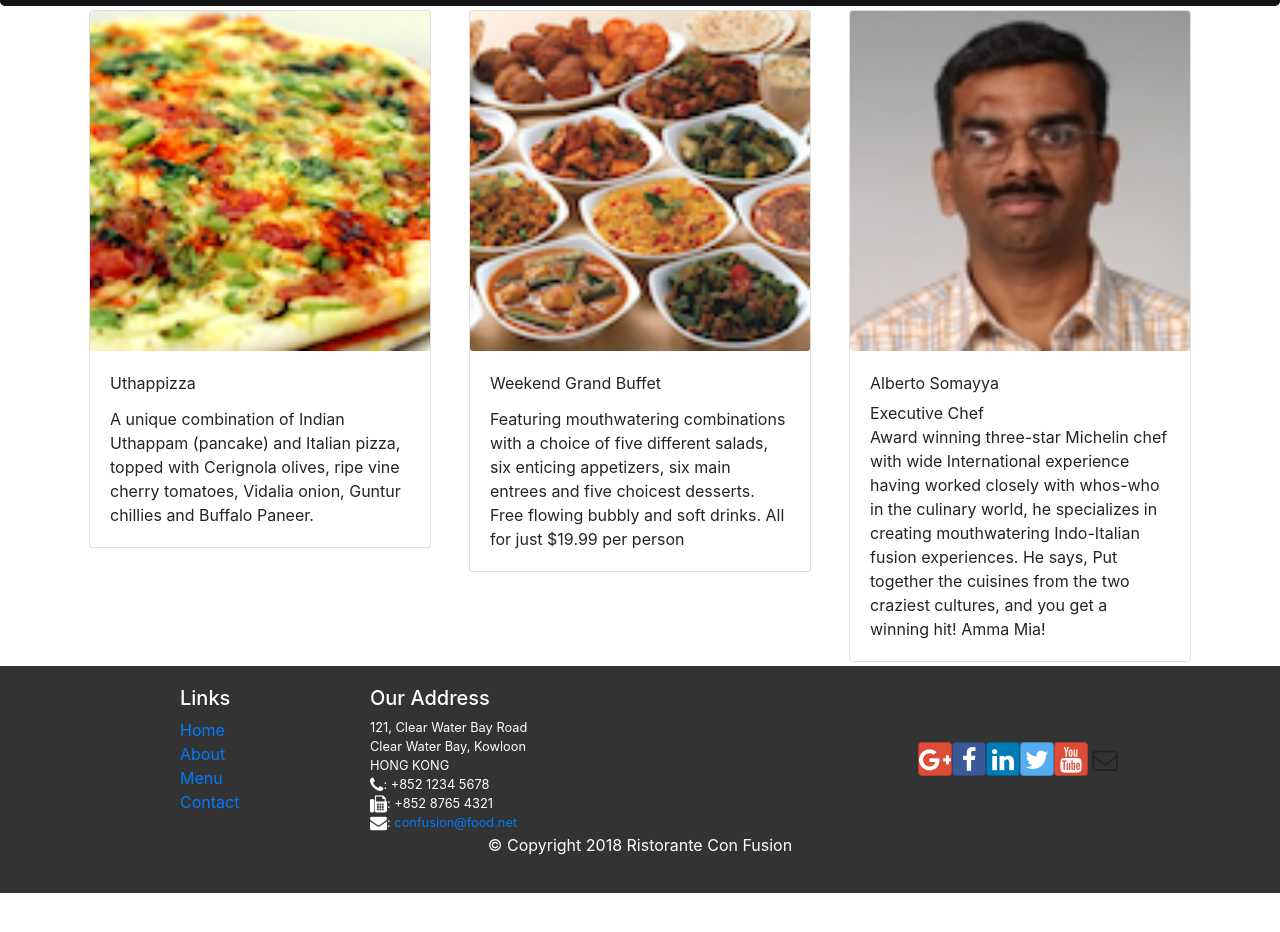
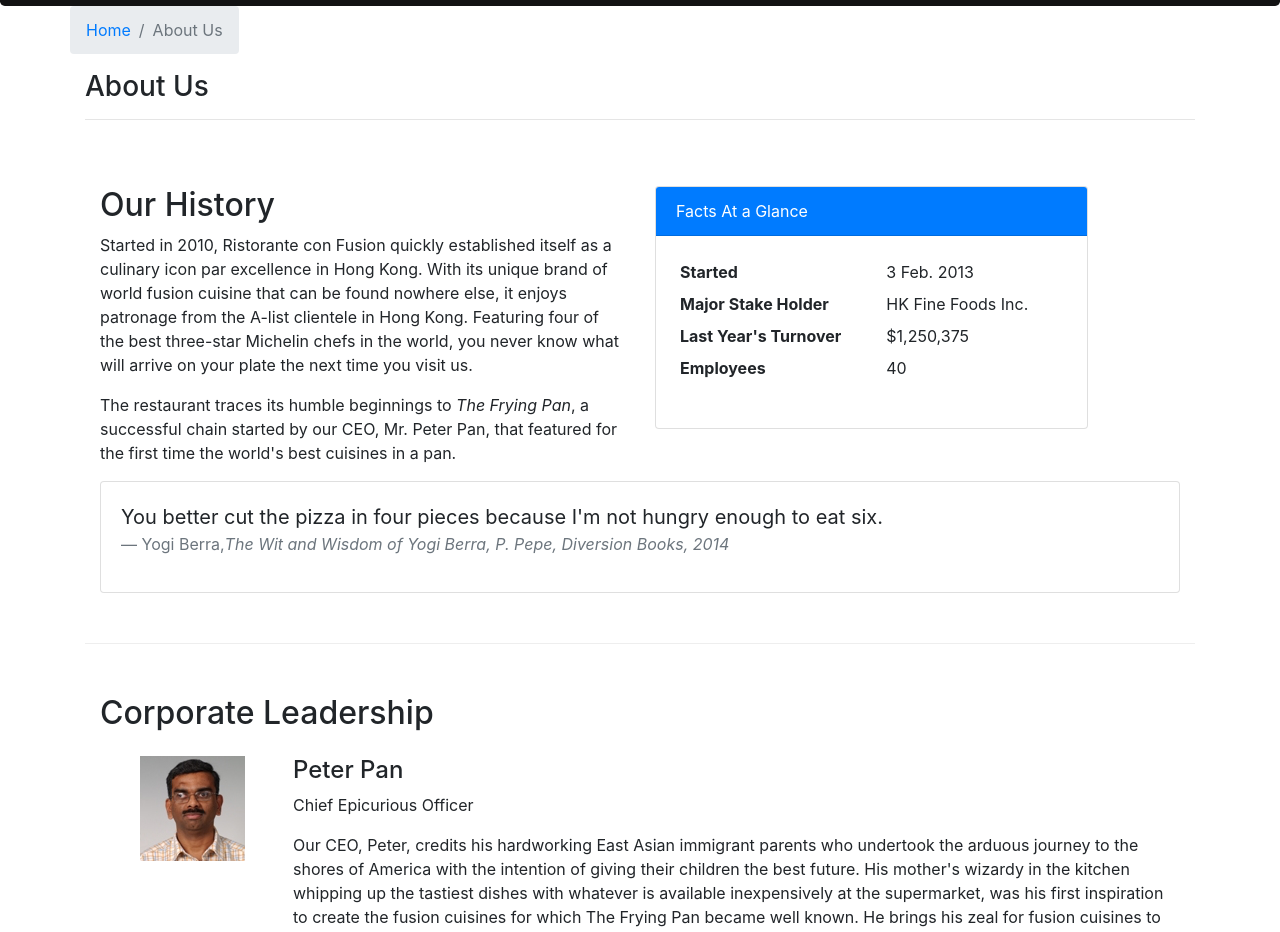
Before and after one commit to kunalx86/confusion-react-coursera, a React (Create React App) app: page /about in a window 1280 px wide. Before the commit this address led to /home. Shown: the part 336-1268 px from the top of the page. Before the commit the page ends 1229 px from the top, so only its background shows below. Built offline with nearby package versions, Linux system fonts and the light colour scheme.

Commit message:
Added about component with the assignment tasks. Week 2 done

```diff
--- /dev/null
+++ b/src/components/About.js
@@ -0,0 +1,94 @@
+import React from 'react';
+import { Breadcrumb, BreadcrumbItem, Card, CardBody, CardHeader, Media } from 'reactstrap';
+import { Link } from 'react-router-dom';
+
+const RenderLeader = ({ leader }) => {
+  return (
+    <div key={leader.id} className="mt-3 mb-3">
+      <Media>
+        <Media left middle>
+          <Media object src={leader.image} alt={leader.name}/>
+        </Media>
+        <Media body className="ml-5">
+          <Media heading>
+            {leader.name}
+          </Media>
+            {leader.designation}
+          <Media className="mt-3">
+            {leader.description}
+          </Media>
+        </Media>
+      </Media>
+    </div>
+  );
+}
+
+const About = props => {
+
+  const leaders = props.leaders.map(leader => <RenderLeader leader={leader} />);
+
+  return (
+    <div className="container">
+      <div className="row">
+        <Breadcrumb>
+          <BreadcrumbItem><Link to="/home">Home</Link></BreadcrumbItem>
+          <BreadcrumbItem active>About Us</BreadcrumbItem>
+        </Breadcrumb>
+        <div className="col-12">
+          <h3>About Us</h3>
+          <hr />
+        </div>
+      </div>
+      <div className="row row-content">
+        <div className="col-12 col-md-6">
+          <h2>Our History</h2>
+          <p>Started in 2010, Ristorante con Fusion quickly established itself as a culinary icon par excellence in Hong Kong. With its unique brand of world fusion cuisine that can be found nowhere else, it enjoys patronage from the A-list clientele in Hong Kong.  Featuring four of the best three-star Michelin chefs in the world, you never know what will arrive on your plate the next time you visit us.</p>
+          <p>The restaurant traces its humble beginnings to <em>The Frying Pan</em>, a successful chain started by our CEO, Mr. Peter Pan, that featured for the first time the world's best cuisines in a pan.</p>
+        </div>
+        <div className="col-12 col-md-5">
+          <Card>
+            <CardHeader className="bg-primary text-white">Facts At a Glance</CardHeader>
+            <CardBody>
+              <dl className="row p-1">
+                <dt className="col-6">Started</dt>
+                <dd className="col-6">3 Feb. 2013</dd>
+                <dt className="col-6">Major Stake Holder</dt>
+                <dd className="col-6">HK Fine Foods Inc.</dd>
+                <dt className="col-6">Last Year's Turnover</dt>
+                <dd className="col-6">$1,250,375</dd>
+                <dt className="col-6">Employees</dt>
+                <dd className="col-6">40</dd>
+              </dl>
+            </CardBody>
+          </Card>
+        </div>
+        <div className="col-12">
+          <Card>
+            <CardBody className="bg-faded">
+              <blockquote className="blockquote">
+                <p className="mb-0">You better cut the pizza in four pieces because
+                                    I'm not hungry enough to eat six.</p>
+                <footer className="blockquote-footer">Yogi Berra,
+                  <cite title="Source Title">The Wit and Wisdom of Yogi Berra,
+                                              P. Pepe, Diversion Books, 2014</cite>
+                </footer>
+              </blockquote>
+            </CardBody>
+          </Card>
+        </div>
+      </div>
+      <div className="row row-content">
+        <div className="col-12">
+          <h2>Corporate Leadership</h2>
+        </div>
+        <div className="col-12">
+          <Media list>
+            {leaders}
+          </Media>
+        </div>
+      </div>
+    </div>
+  );
+}
+
+export default About;
--- a/src/components/Contact.js
+++ b/src/components/Contact.js
@@ -1,4 +1,5 @@
 import React from 'react';
+import { Link } from 'react-router-dom';
 
 const Contact = props => {
   return (
@@ -23,9 +24,9 @@
         </div>
         <div className="col-12 col-sm-11 offset-sm-1">
           <div className="btn-group" role="group">
-            <a role="button" className="btn btn-primary" href="tel:+85212345678"><i className="fa fa-phone"></i> Call</a>
-            <a role="button" className="btn btn-info"><i className="fa fa-skype"></i> Skype</a>
-            <a role="button" className="btn btn-success" href="mailto:confusion@food.net"><i className="fa fa-envelope-o"></i> Email</a>
+            <Link role="button" className="btn btn-primary" to="tel:+85212345678"><i className="fa fa-phone"></i> Call</Link>
+            <Link role="button" className="btn btn-info" to="#"><i className="fa fa-skype"></i> Skype</Link>
+            <Link role="button" className="btn btn-success" to="mailto:confusion@food.net"><i className="fa fa-envelope-o"></i> Email</Link>
           </div>
         </div>
       </div>
--- a/src/components/Main.js
+++ b/src/components/Main.js
@@ -10,6 +10,7 @@
 import Home from './Home';
 import { Redirect, Route, Switch } from 'react-router-dom';
 import Contact from './Contact';
+import About from './About';
 
 class Main extends Component {
   constructor(props) {
@@ -55,6 +56,7 @@
           <Route exact path="/menu" component={() => <Menu dishes={this.state.dishes} />} />
           <Route path="/menu/:dishid" component={DishId} />
           <Route exact path='/contact' component={Contact} />
+          <Route path='/about' component={() => <About leaders={this.state.leaders} />} />
           <Redirect to="/home" />
         </Switch>
         <Footer />
```
